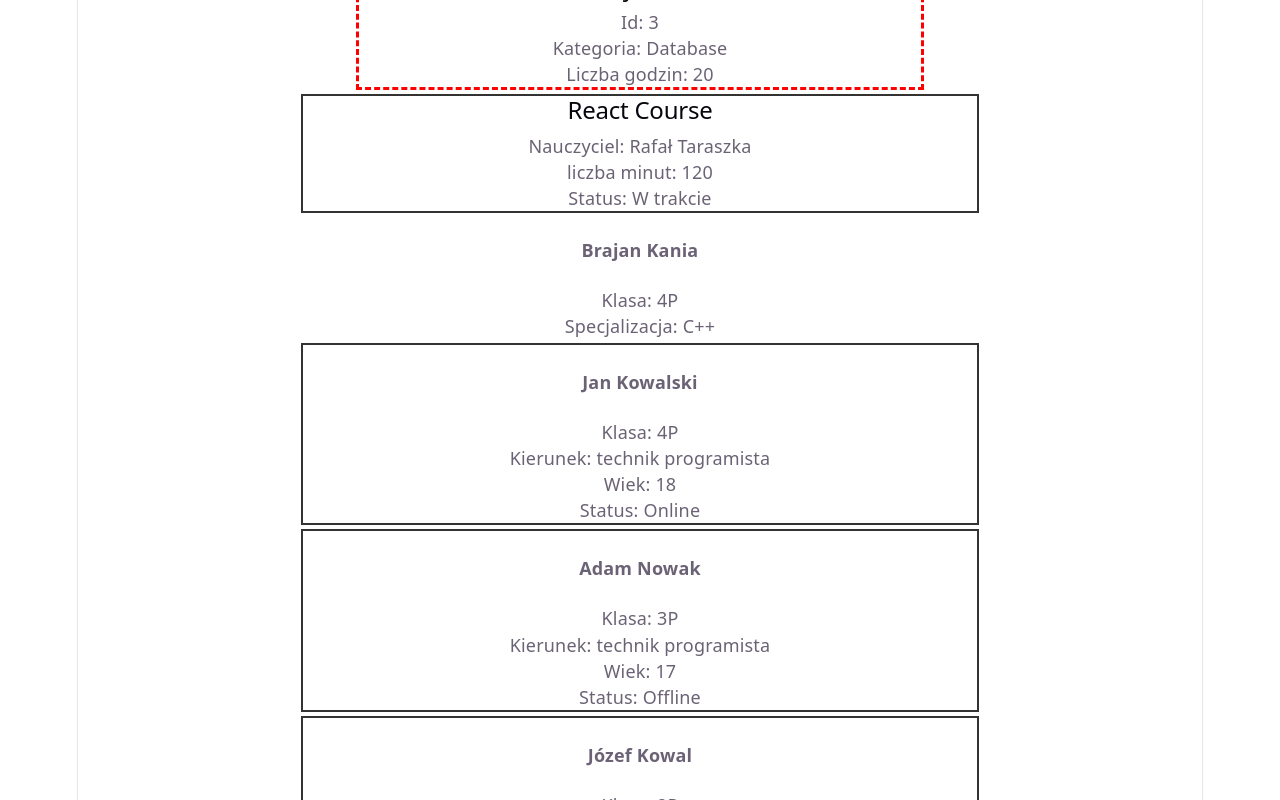
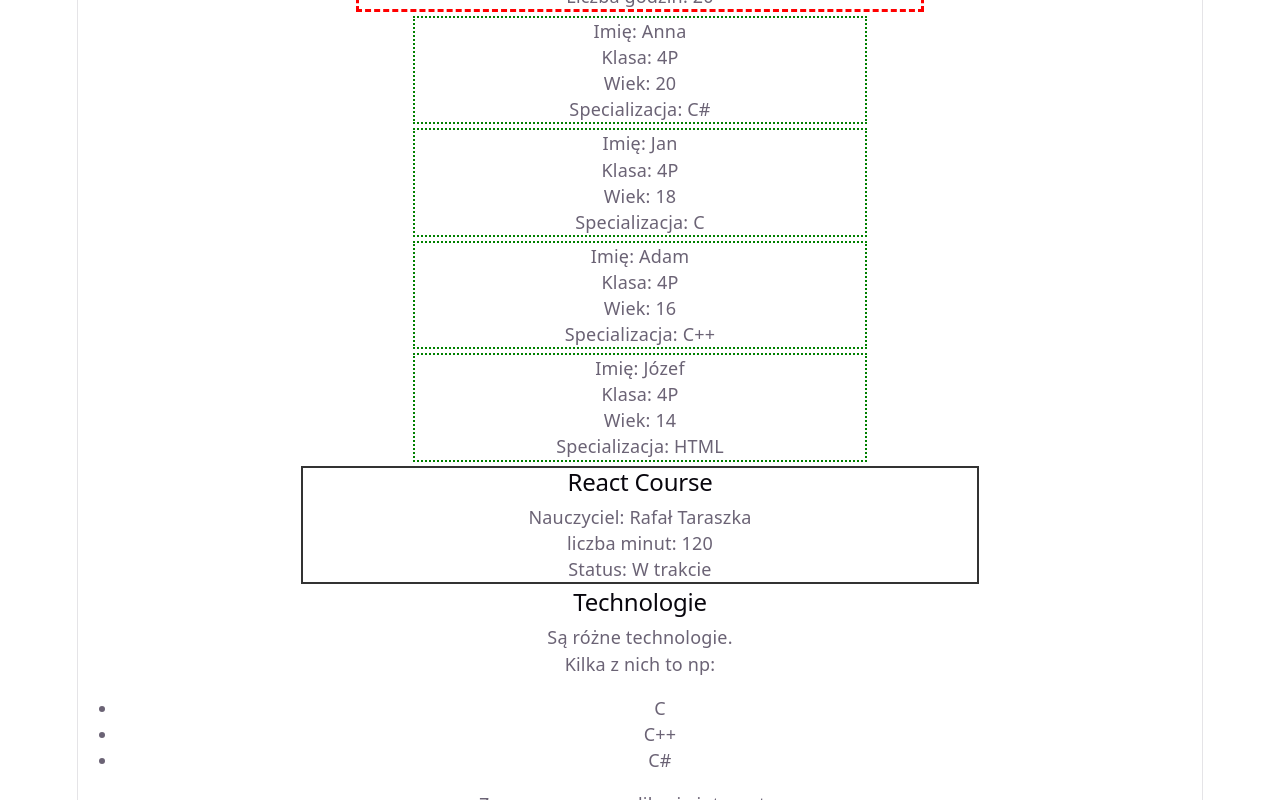
Before and after one commit to BrajanKania/BK_8_WebTech, a React (Vite) app: page / in a window 1280 px wide. Shown: the part 540-1340 px from the top of the page. Built offline with nearby package versions, Linux system fonts and the light colour scheme.

Commit message:
feat: 05_React

```diff
--- a/src/App.css
+++ b/src/App.css
@@ -15,3 +15,9 @@
   width: 50%;
   margin: 4px auto;
 }
+
+.student{
+  border: dotted 2px green;
+  width: 40%;
+  margin: 4px auto;
+}
--- a/src/App.jsx
+++ b/src/App.jsx
@@ -35,7 +35,14 @@
       category: "Database",
       hours: 20
     },
-  ]
+  ];
+
+  const students = [
+    { id: 1, name: "Anna", className: "4P", age: 20, specialization: "C#" },
+    { id: 2, name: "Jan", className: "4P", age: 18, specialization: "C"  },
+    { id: 3, name: "Adam", className: "4P", age: 16, specialization: "C++"  },
+    { id: 4, name: "Józef", className: "4P", age: 14, specialization: "HTML"  }
+  ];
 
   return (
     <>
@@ -44,48 +51,32 @@
         <Navigation />
 
         <main>
-          {
-            technologies.map((tech) => (
+          {technologies.map((tech) => (
               <Technology
-                id={tech.id}
+                key={tech.id}
                 name={tech.name}
                 category={tech.category}
                 hours={tech.hours}
               />
-            ))
-          }
+            ))}
+
+          {students.map((student) => {
+            return (
+              <Student
+                key={student.id}
+                name={student.name}
+                className={student.className}
+                age={student.age}
+                specialization={student.specialization}
+              />
+            );
+          })}
 
           <CourseCard
             name="React Course"
             teacher="Rafał Taraszka"
             hours={2}
             completed={false}
-          />
-
-          <Student />
-
-          <StudentCard
-            name="Jan Kowalski"
-            className="4P"
-            specialization="technik programista"
-            age={18}
-            active={true}
-          />
-
-          <StudentCard
-            name="Adam Nowak"
-            className="3P"
-            specialization="technik programista"
-            age={17}
-            active={false}
-          />
-
-          <StudentCard
-            name="Józef Kowal"
-            className="2P"
-            specialization="technik programista"
-            age={16}
-            active={true}
           />
 
           <InfoBox />
--- a/src/components/Student.jsx
+++ b/src/components/Student.jsx
@@ -1,10 +1,11 @@
-function Student(){
+function Student({id, name, className, age, specialization}){
     return (
-        <div>
-            <h4>Brajan Kania</h4>
-            <p>Klasa: 4P</p>
-            <p>Specjalizacja: C++</p>
-        </div>
+        <section className="student">
+            <p>Imię: {name}</p>
+            <p>Klasa: {className}</p>
+            <p>Wiek: {age}</p>
+            <p>Specializacja: {specialization}</p>
+        </section>
     )
 }
 
--- a/src/components/Technology.jsx
+++ b/src/components/Technology.jsx
@@ -1,8 +1,7 @@
-function Technology({id, name, category, hours}) {
+function Technology({name, category, hours}) {
   return (
     <section className="technology">
       <h2>{name}</h2>
-      <p>Id: {id}</p>
       <p>Kategoria: {category}</p>
       <p>Liczba godzin: {hours}</p>
     </section>
```
